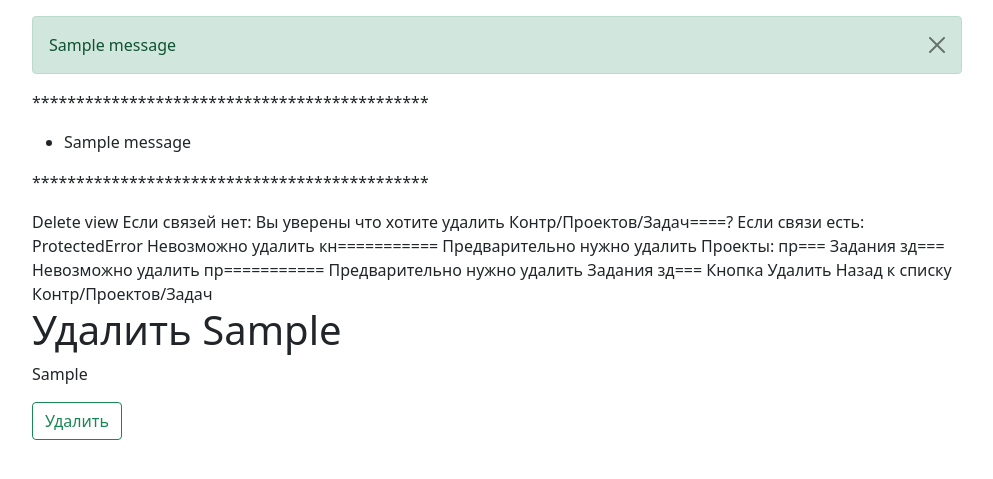
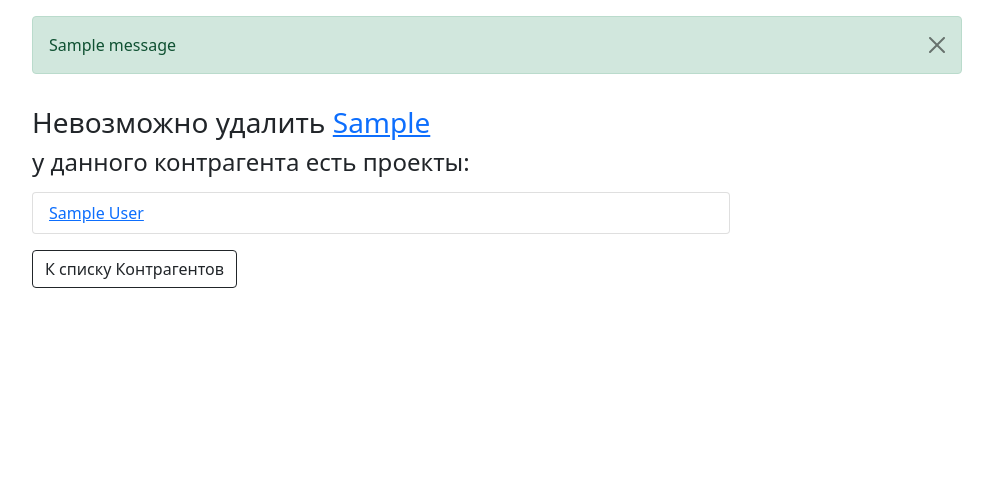
Before and after one commit to PancirDev/FNote, a Django app: page /customers/delete/1/ in a window 1280 px wide. Shown: the part 56-535 px from the top of the page, without its empty margins (143-1136 px from the left). Run offline with Django 3.2, Linux system fonts and the light colour scheme; tables that the repository leaves empty hold one stand-in row (values such as "Sample post"); one stand-in notice (Sample message) is shown; some libraries are stand-ins or nearby versions.

Commit message:
Customers Stable. Before cleaning

```diff
--- a/customers/models.py
+++ b/customers/models.py
@@ -5,7 +5,7 @@ class Customer(models.Model):
     company = models.CharField(max_length=150, unique=True)
     full_name = models.CharField(max_length=150)
     phone = models.CharField(max_length=17)
-    email = models.EmailField()
+    email = models.EmailField(blank=True)
     address = models.CharField(max_length=200)
     note = models.CharField(max_length=300, blank=True)
 
--- a/customers/templates/customers/customer_delete.html
+++ b/customers/templates/customers/customer_delete.html
@@ -1,34 +1,44 @@
 {% extends "base.html" %}
 {% load bootstrap_icons %}
-{% block title %}Контрагенты{% endblock %}
+{% block title %}Удаление {{ customer }}{% endblock %}
 {% block content %}
-Delete view
-Если связей нет:
-Вы уверены что хотите удалить Контр/Проектов/Задач====?
-
-
-Если связи есть:
-ProtectedError
-Невозможно удалить кн===========
-Предварительно нужно удалить
-Проекты:
- пр===
-Задания
- зд===
-
-Невозможно удалить пр===========
-Предварительно нужно удалить
-Задания
- зд===
-
-Кнопка Удалить Назад к списку Контр/Проектов/Задач
-<h1>Удалить {{ object }}</h1>
-<p>{{ object }}</p>
+<div class="col-9">
+    {% if project_list %}
+        <div class="mt-3">
+            <h3>Невозможно удалить
+                <a href="{% url 'customers:update' pk=customer.pk %}">{{ customer.company }}</a>
+            </h3>
+            <h4>у данного контрагента есть проекты:</h4>
+        </div>
+        <div class="mt-3">
+            {% include 'advanced_forms/styled_list.html' %}
+        </div>
+    {% else %}
+        <div class="mt-3">
+            <h3>Вы уверены что хотите удалить
+                <a href="{% url 'customers:update' pk=customer.pk %}">{{ customer.company }}</a>
+                ?
+            </h3>
+        </div>
+    {% endif %}
+    <div class="row">
+        <div class="col-auto me-auto">
+            <div class="mt-3">
+                <a href="{% url 'customers:list' %}">
+                    <button type="button" class="btn btn-outline-dark">К списку Контрагентов</button>
+                </a>
+            </div>
+        </div>
+        {% if not project_list %}
+            <div class="col-auto">
                 <form action="{{action}}" method="post"> {% csrf_token %}
                     <div class="mt-3">
                         <div class="form-group">
- <input class="btn btn-outline-success" type="submit" value="Удалить">
+                            <input class="btn btn-outline-danger" type="submit" value="Удалить">
                         </div>
                     </div>
                 </form>
+            </div>
+        {% endif %}
+    </div></div>
 {% endblock %}
--- a/customers/views.py
+++ b/customers/views.py
@@ -2,13 +2,58 @@ from django.contrib.messages.views import SuccessMessageMixin
 from django.urls import reverse_lazy, reverse
 from django.views.generic import DetailView, ListView, UpdateView, DeleteView, CreateView
 
-from .forms import CustomerForm, UserInfoForm
+from .forms import CustomerForm
 from .models import Customer, Project, Task
+
+
+class CustomerCreate(SuccessMessageMixin, CreateView):
+    model = Customer
+    form_class = CustomerForm
+    template_name = 'customers/customer_update.html'
+    success_message = 'Клиент успешно создан'
+
+    def get_success_url(self):
+        customer_id = self.object.pk
+        return reverse('customers:update', kwargs={'pk': customer_id})
+
+    def get_form_kwargs(self, *args, **kwargs):
+            kwargs = super(CustomerCreate, self).get_form_kwargs(*args, **kwargs)
+            return kwargs
+
+
+class CustomerUpdate(SuccessMessageMixin, UpdateView):
+    model = Customer
+    form_class = CustomerForm
+    template_name = 'customers/customer_update.html'
+    success_message = 'Клиент успешно отредактирован'
+
+    def get_success_url(self):
+        customer_id = self.kwargs['pk']
+        return reverse_lazy('customers:update', kwargs={'pk': customer_id})
+
+    def get_context_data(self, **kwargs):
+        context = super().get_context_data(**kwargs)
+        # context['project_list'] = Project.objects.filter(customer=context['customer'])
+        context['project_list'] = context['customer'].project_set.all()
+        return context
+
+
+class CustomerDelete(SuccessMessageMixin, DeleteView):
+    model = Customer
+    template_name = 'customers/customer_delete.html'
+    success_url = reverse_lazy('customers:list')
+    success_message = 'Клиент успешно удален'
+
+    def get_context_data(self, **kwargs):
+        context = super().get_context_data(**kwargs)
+        # context['project_list'] = Project.objects.filter(customer=context['customer'])
+        context['project_list'] = context['customer'].project_set.all()
+        return context
 
 
 class CustomerListView(ListView):
     model = Customer
-    # template_name = 'customers/customer_list.html'
+    template_name = 'customers/customer_list.html'
     context_object_name = 'customers_list'
 
 
@@ -24,42 +69,3 @@ class ProjectDetailView(DetailView):
         context = super().get_context_data(**kwargs)
         context['task_list'] = Task.objects.filter(project=context['project'])
         return context
-
-
-class CustomerUpdate(SuccessMessageMixin, UpdateView):
-    model = Customer
-    form_class = CustomerForm
-    template_name = 'customers/customer_update.html'
-    success_message = 'Клиент успешно отредактирован'
-
-    def get_success_url(self):
-        customer_id = self.kwargs['pk']
-        return reverse_lazy('customers:update', kwargs={'pk': customer_id})
-
-    def get_context_data(self, **kwargs):
-        context = super().get_context_data(**kwargs)
-        context['project_list'] = Project.objects.filter(customer=context['customer'])
-        return context
-
-
-class CustomerDelete(SuccessMessageMixin, DeleteView):
-    model = Customer
-    template_name = 'customers/customer_delete.html'
-    success_url = reverse_lazy('customers:list')
-    success_message = 'Клиент успешно удален'
-
-
-class CustomerCreate(SuccessMessageMixin, CreateView):
-    model = Customer
-    form_class = CustomerForm
-    template_name = 'customers/customer_update.html'
-    # success_url = reverse_lazy('customers:list')
-    success_message = 'Клиент успешно создан'
-
-    def get_success_url(self):
-        customer_id = self.object.pk
-        return reverse('customers:update', kwargs={'pk': customer_id})
-
-    def get_form_kwargs(self, *args, **kwargs):
-            kwargs = super(CustomerCreate, self).get_form_kwargs(*args, **kwargs)
-            return kwargs
--- /dev/null
+++ b/templates/advanced_forms/styled_list.html
@@ -0,0 +1,13 @@
+<div class="mt-3">
+    <ul id="projectsList" class="list-group">
+        {% for project in project_list %}
+            <li class="list-group-item">
+                <a href="{% url 'customers:project_detail' pk=project.pk%}">
+                    {{project.name}}
+                </a>
+            </li>
+        {% empty %}
+            <li class="list-group-item">не найдены</li>
+        {% endfor %}
+    </ul>
+</div>
--- a/templates/base.html
+++ b/templates/base.html
@@ -54,15 +54,6 @@
                     {% endif %}
                 </div>
             </div>
-                <p>*********************************************</p>
-                {% if messages %}
-                    <ul class="messages">
-                        {% for message in messages %}
-                        <li {% if message.tags %} class="{{ message.tags }}"{% endif %} >{{ message }}</li>
-                        {% endfor %}
-                    </ul>
-                    {% endif %}
-                <p>*********************************************</p>
             </div>
         </div>
         <div class="container">
@@ -70,7 +61,6 @@
                 {% block content %}{% endblock %}
             </div>
         </div>
-
         <script src="https://cdn.jsdelivr.net/npm/bootstrap@5.1.1/dist/js/bootstrap.bundle.min.js"
                 integrity="sha384-/bQdsTh/da6pkI1MST/rWKFNjaCP5gBSY4sEBT38Q/9RBh9AH40zEOg7Hlq2THRZ"
                 crossorigin="anonymous"></script>
```
Also changed, not shown: customers/forms.py (+0 -54 lines), customers/templates/customers/customer_update.html (+4 -18 lines), customers/migrations/0020_alter_customer_email.py (added). Lines whose indentation alone changed are shown as unchanged.
